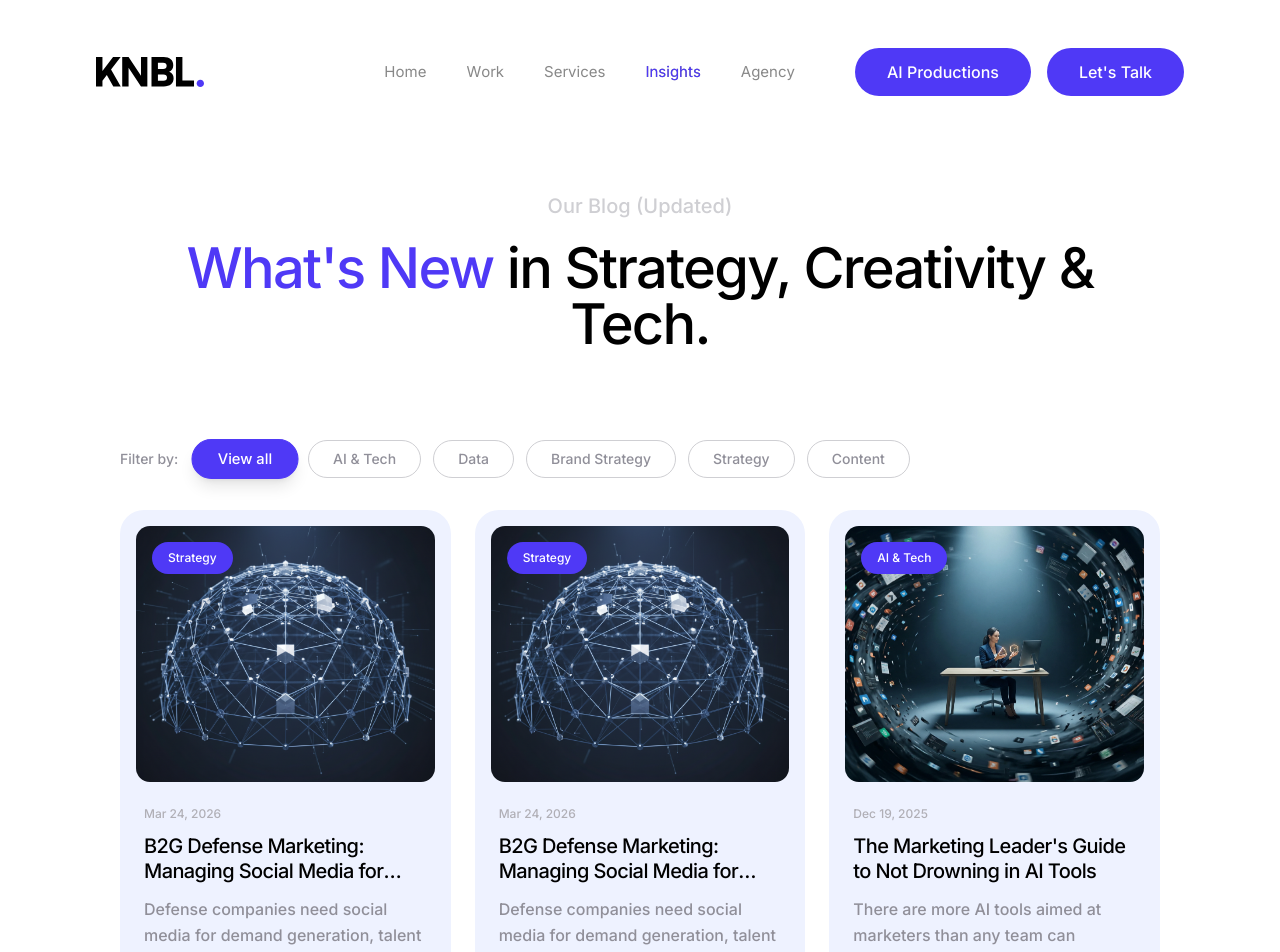
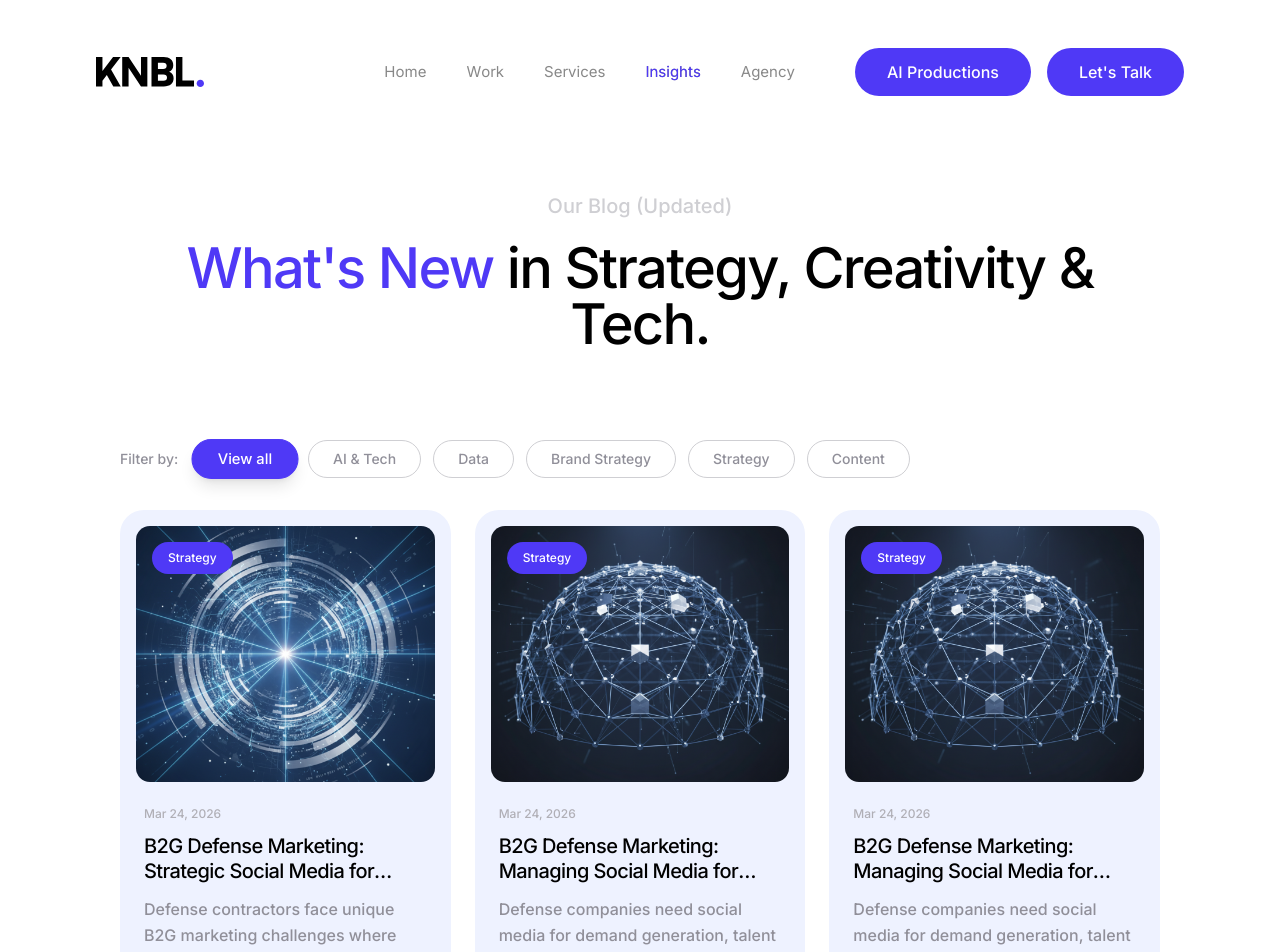
Before and after one commit to knbl-ai/knbl_website, a Next.js app: page /insights in a window 1280 px wide. Shown: the top 952 px of the page. Built offline with nearby package versions, Linux system fonts and the light colour scheme.

Commit message:
feat(insights): "B2G Defense Marketing: Strategic Social Media for Weapons Systems" — published via KNBL Publisher

```diff
--- a/app/insights/components/BlogGrid.tsx
+++ b/app/insights/components/BlogGrid.tsx
@@ -7,6 +7,14 @@ import Link from 'next/link';
 import Tag from '@/components/ui/Tag';
 
 const blogs = [
+  {
+    title: 'B2G Defense Marketing: Strategic Social Media for Weapons Systems',
+    excerpt: 'Defense contractors face unique B2G marketing challenges where every word matters and security trumps engagement. Here\'s how Rafael Defense Systems navigates social media for weapons that protect nations.',
+    date: 'Mar 24, 2026',
+    category: 'Strategy',
+    image: '/images/blog/2026-03-24_b2g-defense-marketing-social-media-weapons_header.webp',
+    slug: 'b2g-defense-marketing-social-media-weapons',
+  },
   {
     title: 'B2G Defense Marketing: Managing Social Media for Advanced Defense Systems',
     excerpt: 'Defense companies need social media for demand generation, talent acquisition, and public trust — not brand decoration. Here\'s how we built Rafael\'s global digital presence.',
```
